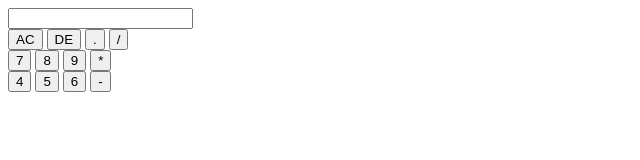
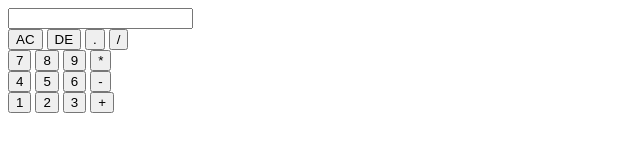
Before and after one commit to AlvarezFer/Calculator, a plain HTML site: page calculadorajs.html in a window 1280 px wide. Shown: the whole page, without its empty margins (0-640 px from the left). Drawn offline with Linux system fonts and the light colour scheme.

Commit message:
Se agregaron numeros 1 2 3 y operador +

```diff
--- a/calculadorajs.html
+++ b/calculadorajs.html
@@ -50,6 +50,15 @@
 
 </div>
 
+<div>
+    <input type="button" value="1" onclick=" display.value += '1' " >
+    <input type="button" value="2" onclick=" display.value += '2' " >
+    <input type="button" value="3" onclick=" display.value += '3' " >
+    <input type="button" value="+" onclick=" display.value += '+' " class="operator">
+
+
+</div>
+
 
 
 
```
